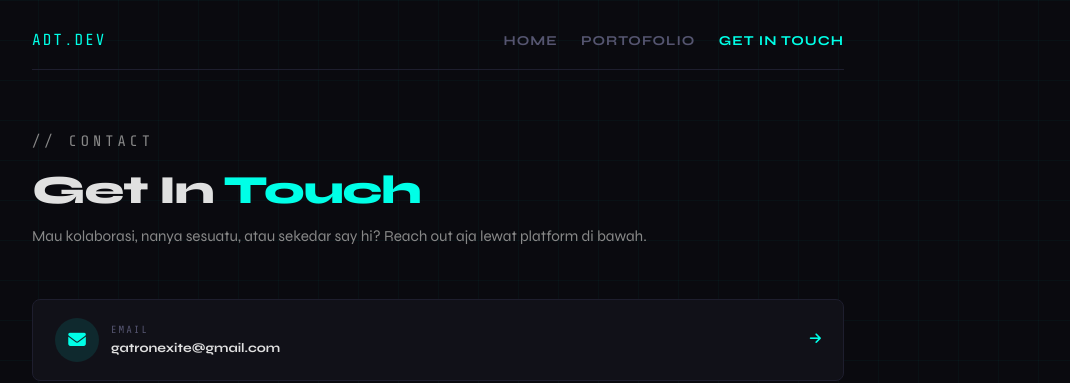
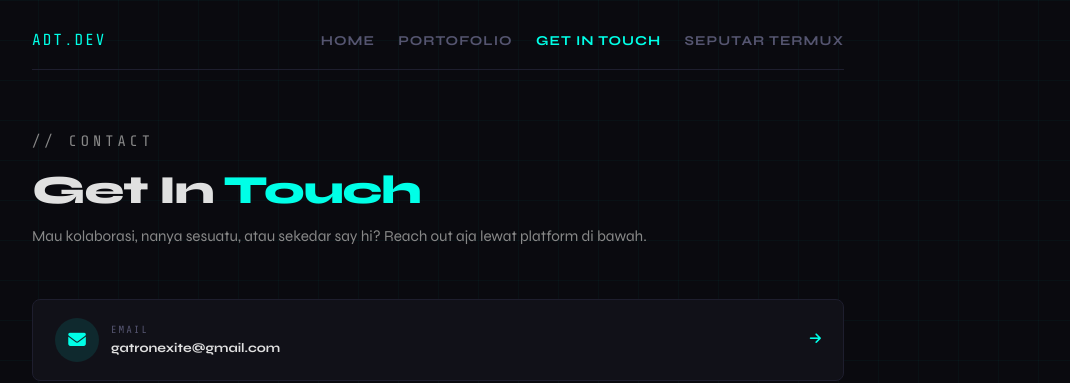
Before and after one commit to ADIT404-afk/ADIT404-afk.github.io, a plain HTML site: page contact.html in a window 1280 px wide. Shown: the top 383 px of the page, without its empty margins (202-1272 px from the left). Drawn offline with nearby package versions, Linux system fonts and the light colour scheme.

Commit message:
update nav fitur antar link 2

```diff
--- a/contact.html
+++ b/contact.html
@@ -219,6 +219,7 @@
         <a href="index.html">Home</a>
         <a href="portofolio.html">Portofolio</a>
         <a href="contact.html" class="active">Get In Touch</a>
+        <a href="https://ADIT404-afk.github.io/termux-docs">Seputar Termux</a>
       </div>
     </nav>
 
```
Also changed, not shown: portofolio.html (+1 -0 lines).
